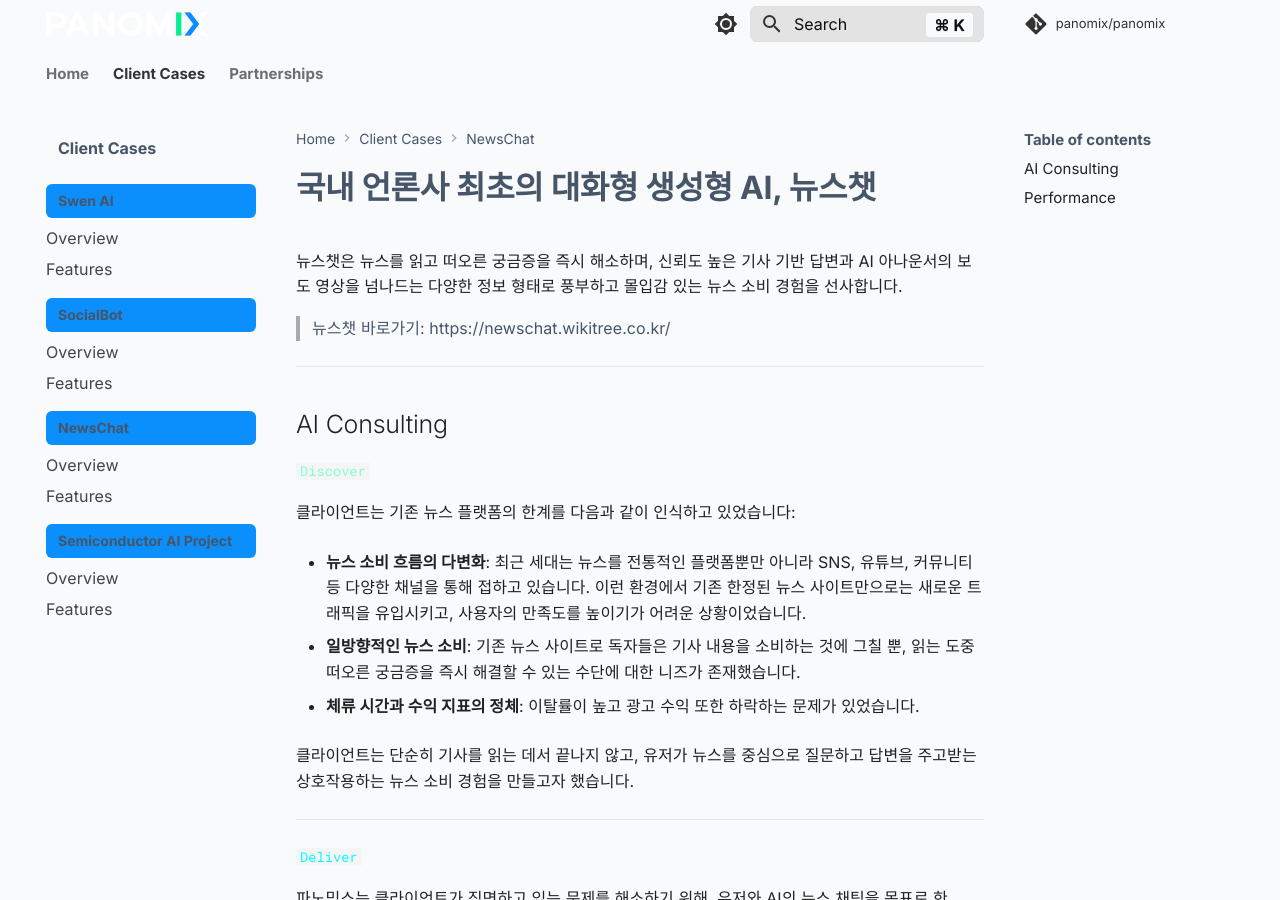
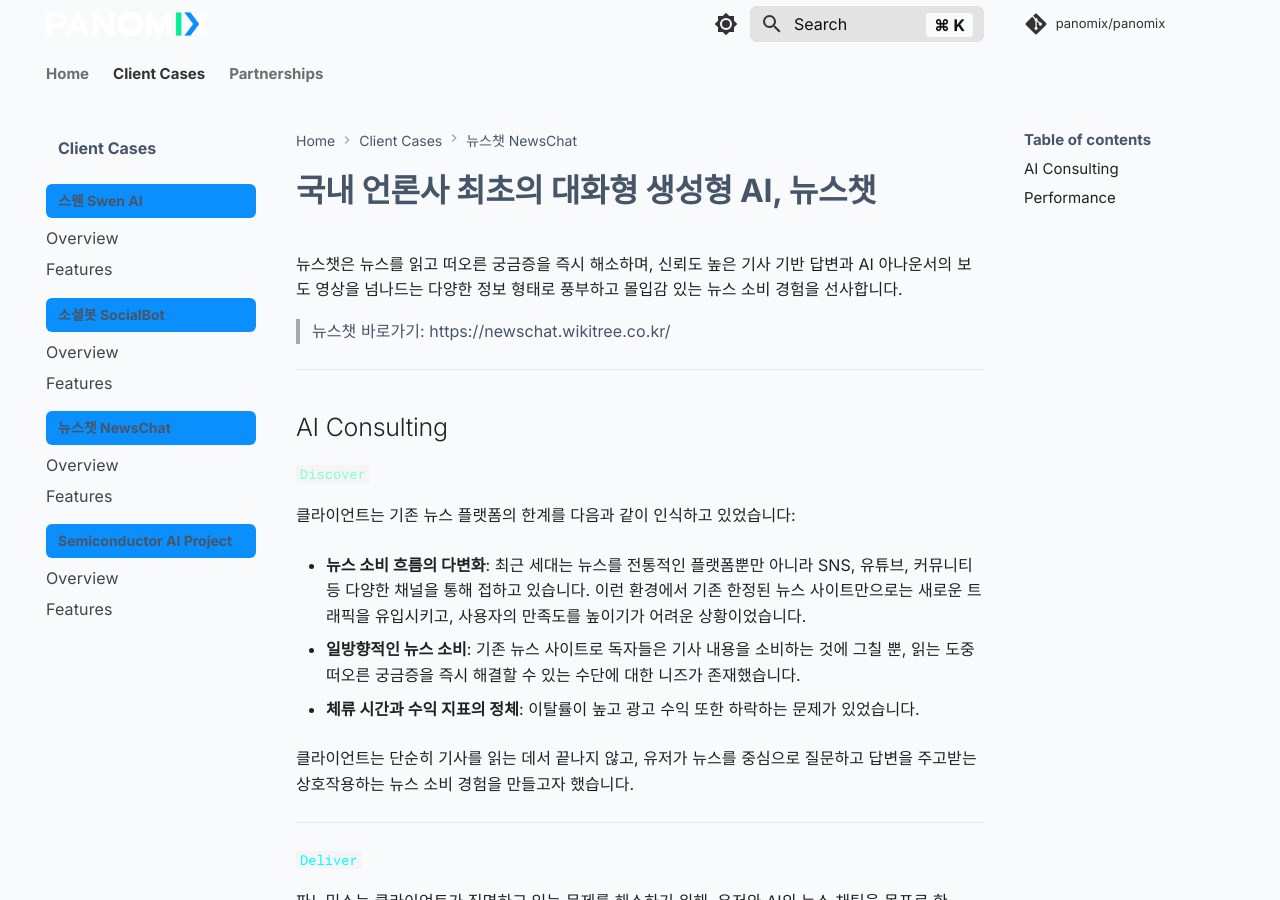
Before and after one commit to panomix/panomix, an MkDocs documentation site: the page built from docs/clients/newschat/newschat.md, in a window 1280 px wide and 900 px high. Built offline with MkDocs 1.6.1 and Material for MkDocs 9.7.7, drawn with Linux system fonts in a browser that asks for light colours; comment, search, counter and statistics services are not loaded.

Commit message:
Update mkdocs.yml

```diff
--- a/mkdocs.yml
+++ b/mkdocs.yml
@@ -6,13 +6,13 @@
   - index.md
   - Client Cases:
       # - Overview: clients/overview.md
-      - Swen AI:
+      - 스웬 Swen AI:
             - Overview: clients/news/news.md
             - Features: clients/news/features.md
-      - SocialBot:
+      - 소셜봇 SocialBot:
             - Overview: clients/socialbot/socialbot.md
             - Features: clients/socialbot/features.md
-      - NewsChat:
+      - 뉴스챗 NewsChat:
             - Overview: clients/newschat/newschat.md
             - Features: clients/newschat/features.md
       - Semiconductor AI Project:
```
